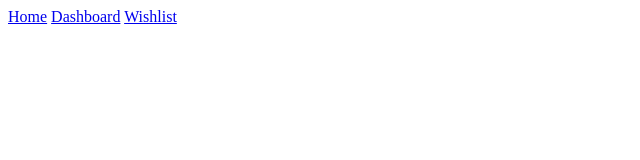
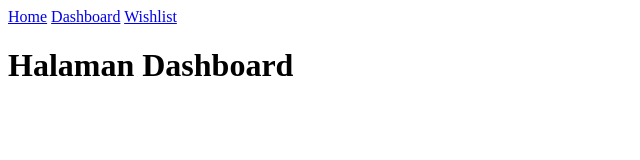
Before and after one commit to ilham-s-saksena/hahaha, a plain HTML site: page dashboard.html in a window 1280 px wide. Shown: the whole page, without its empty margins (0-640 px from the left). Drawn offline with Linux system fonts and the light colour scheme.

Commit message:
komit 5 - tambah kode dashbrd

```diff
--- a/dashboard.html
+++ b/dashboard.html
@@ -12,5 +12,8 @@
         <a href="#">Dashboard</a>
         <a href="wish.html">Wishlist</a>
     </nav>
+    <main>
+        <h1>Halaman Dashboard</h1>
+    </main>
 </body>
 </html>
```
